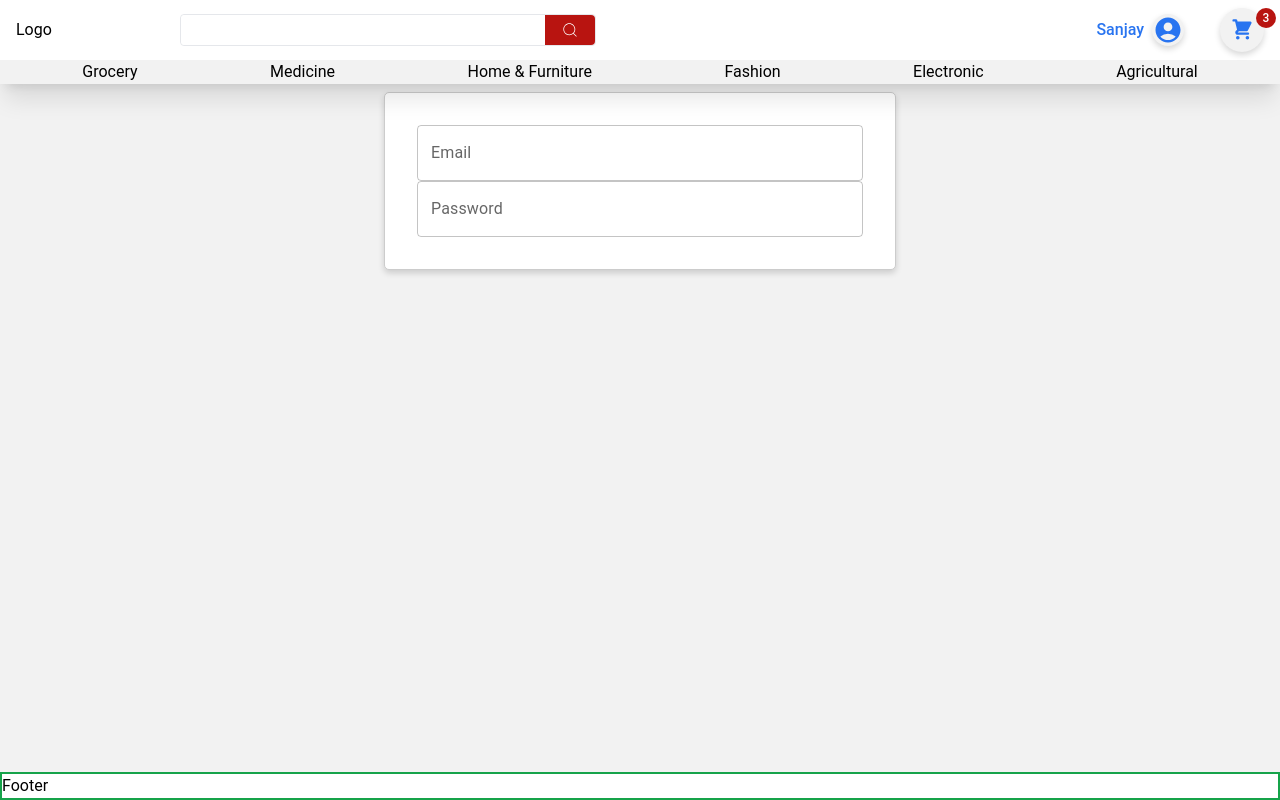
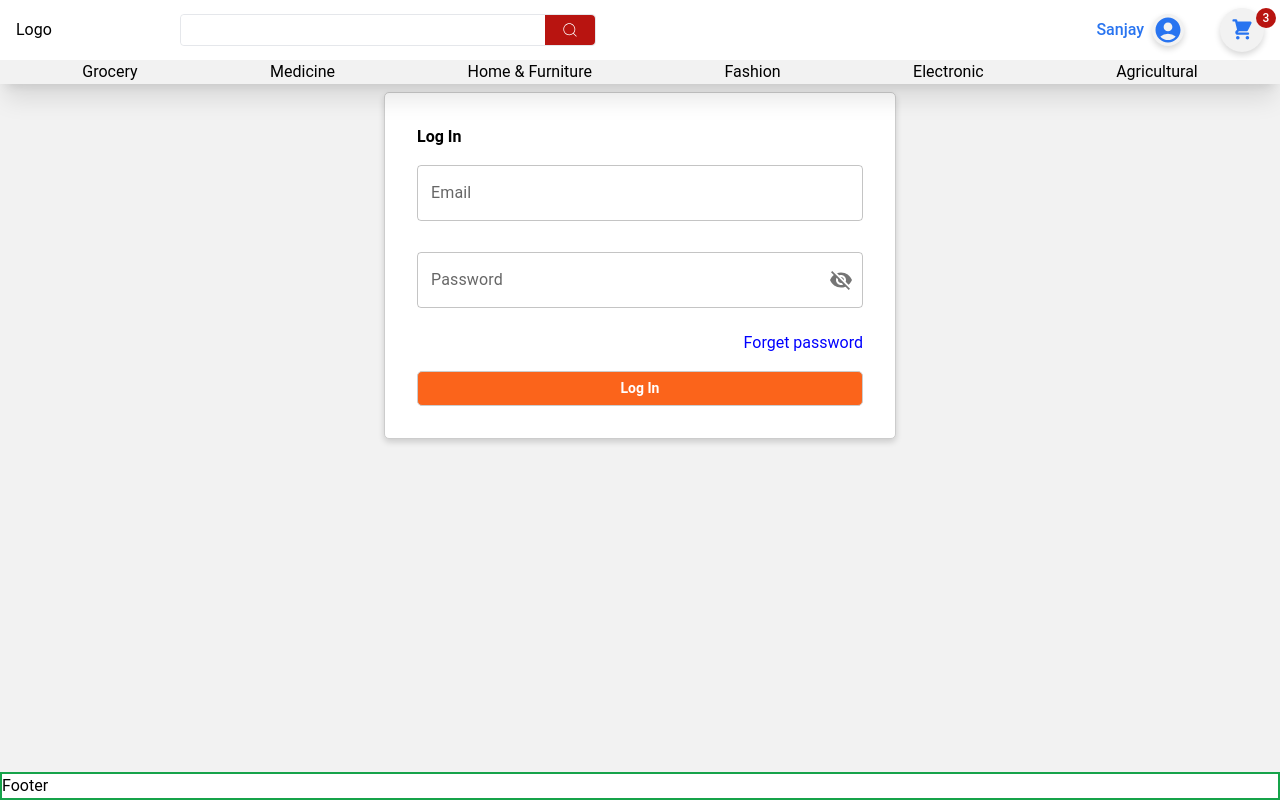
Before and after one commit to sanjay9616/rdship-mern, a Next.js app: page /login in a window 1280 px wide. Built offline with nearby package versions, Linux system fonts and the light colour scheme.

Commit message:
implemented login page ui

```diff
--- a/app/globals.css
+++ b/app/globals.css
@@ -97,12 +97,11 @@ body {
   font-size: 14px;
 }
 
-.MuiFormLabel-root {
-  transform: translate(14px, 10px) scale(1);
-  transition: color 200ms cubic-bezier(0.0, 0, 0.2, 1) 0ms, transform 200ms cubic-bezier(0.0, 0, 0.2, 1) 0ms, max-width 200ms cubic-bezier(0.0, 0, 0.2, 1) 0ms;
+.css-14s5rfu-MuiFormLabel-root-MuiInputLabel-root {
+  top: -7px;
 }
 
-.MuiFormLabel-root.Mui-focused {
-  transform: translate(14px, -10px) scale(0.8) !important;
-  transition: color 200ms cubic-bezier(0.0, 0, 0.2, 1) 0ms, transform 200ms cubic-bezier(0.0, 0, 0.2, 1) 0ms, max-width 200ms cubic-bezier(0.0, 0, 0.2, 1) 0ms !important;
+.css-1wc848c-MuiFormHelperText-root {
+  min-height: 20px;
+  max-height: 20px;
 }
--- a/app/login/page.tsx
+++ b/app/login/page.tsx
@@ -1,13 +1,35 @@
-import { FormControl, TextField } from '@mui/material'
+import { FormControl, FormHelperText, IconButton, InputAdornment, InputLabel, OutlinedInput, TextField } from '@mui/material'
 import React from 'react'
+import { MdVisibility, MdVisibilityOff } from "react-icons/md";
 
 const page = () => {
     return (
         <section className='flex items-center justify-center mt-2 w-full'>
             <div className='w-[40%] bg-white border border-solid border-[#ccc] shadow-[0_3px_6px_rgb(0_0_0_/_16%)] rounded-[5px]'>
                 <div className='m-8 flex flex-col justify-center'>
-                    <TextField className='input' id="outlined-basic" label="Email" variant="outlined" />
-                    <TextField className='input mt-4' id="outlined-basic" label="Password" variant="outlined" />
+                    <div className='font-[600]'>Log In</div>
+                    <FormControl sx={{ mt: 2, width: '100%' }} variant="outlined">
+                        <InputLabel>Email</InputLabel>
+                        <OutlinedInput type='text' label="Email" />
+                        <FormHelperText>{false ? 'Email Is Required' : ''}</FormHelperText>
+                    </FormControl>
+                    <FormControl sx={{ mt: 1, width: '100%' }} variant="outlined">
+                        <InputLabel htmlFor="outlined-adornment-password">Password</InputLabel>
+                        <OutlinedInput id="outlined-adornment-password" type={false ? 'text' : 'password'} label="Password"
+                            endAdornment={
+                                <InputAdornment position="end">
+                                    <IconButton aria-label="toggle password visibility" edge="end" >
+                                        {false ? <MdVisibility /> : <MdVisibilityOff />}
+                                    </IconButton>
+                                </InputAdornment>
+                            }
+                        />
+                    <FormHelperText>{false ? 'Password Is Required' : ''}</FormHelperText>
+                    </FormControl>
+                    <div className='flex ml-auto mt-0 cursor-pointer text-[blue]'>Forget password</div>
+                    <button type='button' className='text-[#FFFFFF] border border-solid border-[#ccc] bg-[#fb641b] text-[14px] font-[600] rounded-[5px] h-[35px] mt-4'>
+                        Log In
+                    </button>
                 </div>
             </div>
         </section>
```
